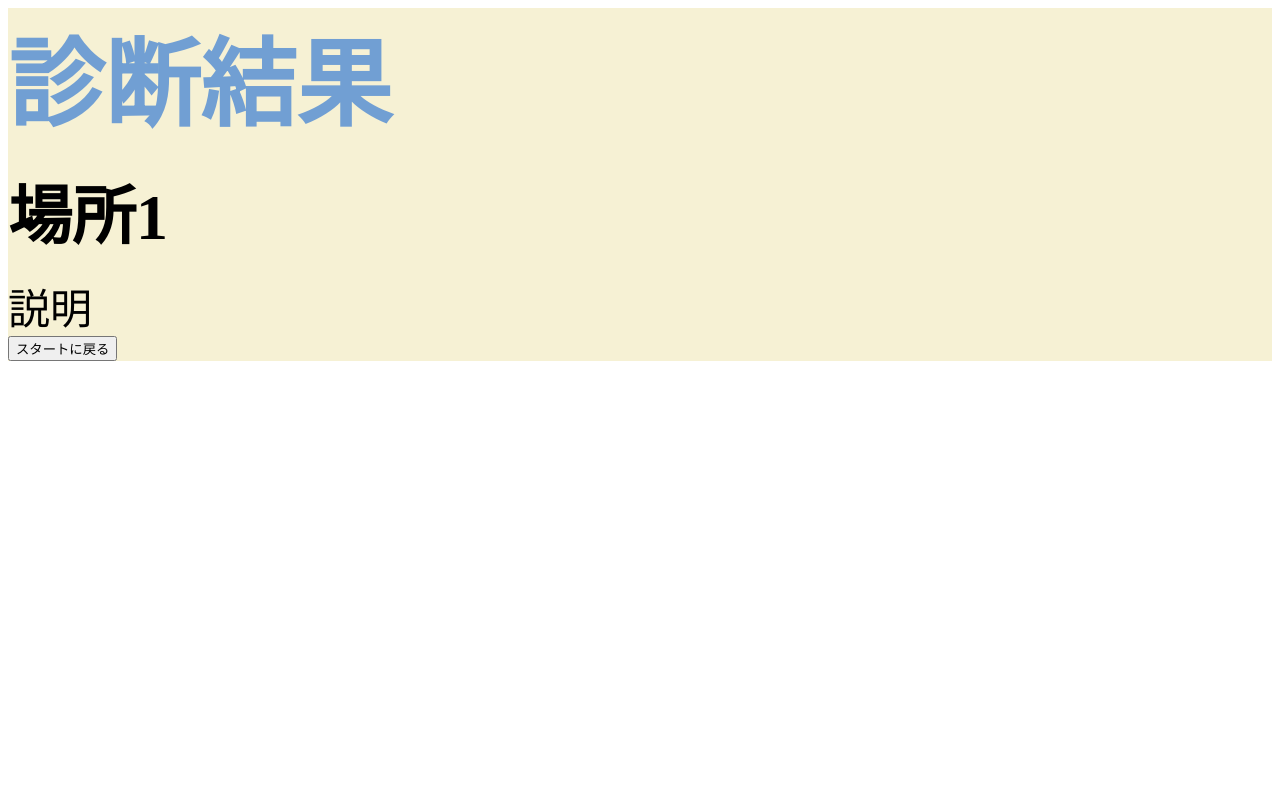
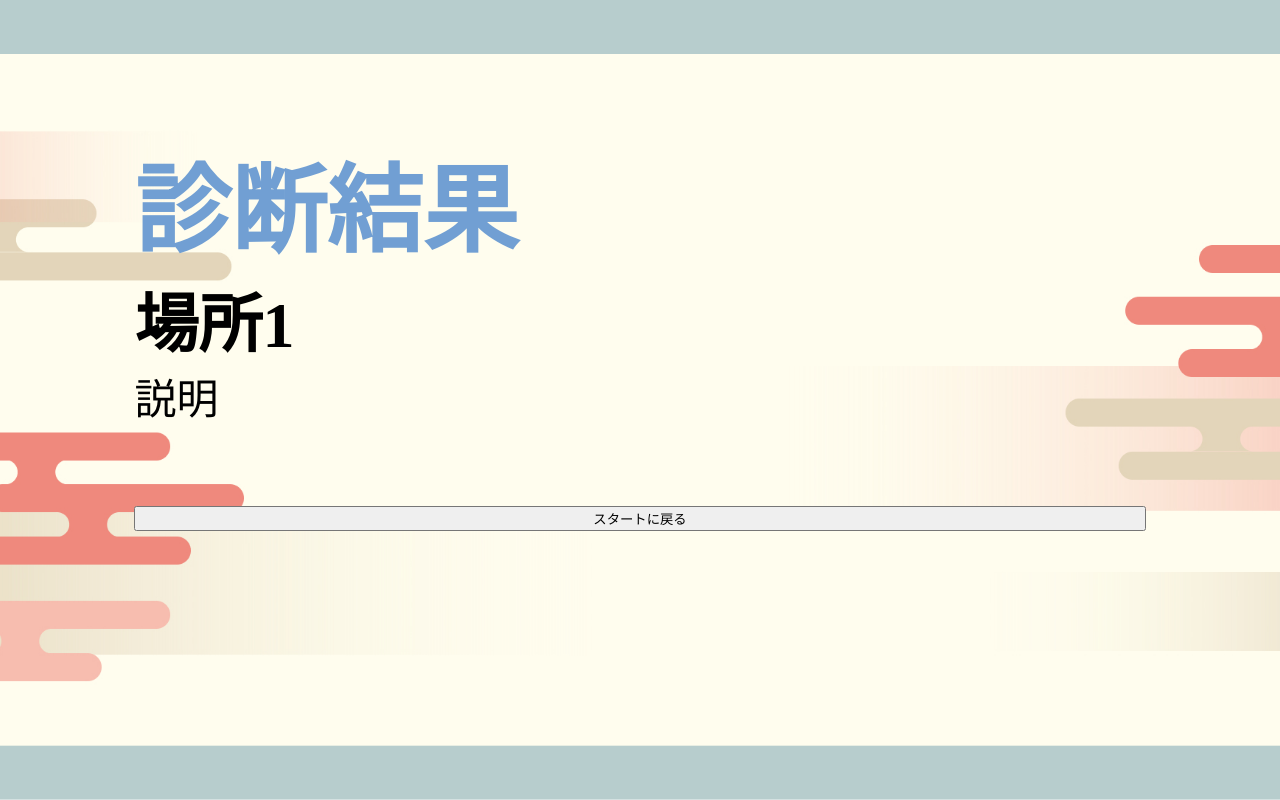
Before and after one commit to shinonome-inc/frontend-design-hackathon-2024-spring-teamA, a Next.js app: page /recommend/1 in a window 1280 px wide. Built offline with nearby package versions, Linux system fonts and the light colour scheme.

Commit message:
結果画面構成案

```diff
--- a/src/app/globals.css
+++ b/src/app/globals.css
@@ -82,6 +82,7 @@
 html,
 body {
   max-width: 100vw;
+  max-height: 100nh;
   overflow-x: hidden;
 }
 
--- a/src/pages/recommend/[locationId].jsx
+++ b/src/pages/recommend/[locationId].jsx
@@ -3,6 +3,7 @@ import { useRouter } from "next/router";
 import styled from 'styled-components';
 import { colors } from '@/colors';
 import Explanation from './explanation';
+import Image from 'next/image';
 
 const RecommendPage = () => {
   const router = useRouter();
@@ -11,25 +12,46 @@ const RecommendPage = () => {
     router.push(paths.index);
   }
   return (
-    <AllWrapper>
-      <Explanation lid={locationId}/>
-      <button onClick={onClick}>スタートに戻る</button>
-    </AllWrapper>
+    <ResultBody>
+      <AllWrapper>
+        <Image
+          src={"/Background.png"}
+          layout="fill"
+          objectFit='cover'
+        />
+        <ExplanationWrapper>
+          <Explanation lid={locationId}/>
+          <BackIndexButton onClick={onClick}>スタートに戻る</BackIndexButton>
+        </ExplanationWrapper>
+      </AllWrapper>
+    </ResultBody>
   );
 };
 
 export default RecommendPage;
 
+const ResultBody = styled.div`
+  top: 0;
+  left: 0;
+  height: 100%;
+  padding: 10%;
+`;
+
 const AllWrapper = styled.div`
-  background-color: ${colors.Beige};
-  width: 100%;
+  margin: 0;
+  display: flex;
+  flex-direction: column;
+`;
+
+const ExplanationWrapper = styled.div`
+  z-index: 10;
   height: 100%;
+  justify-content: center;
+  display: flex;
+  flex-direction: column;
+  gap: 80px;
+`;
+
+const BackIndexButton = styled.button`
   margin: 0;
 `;
-
-const RecommendTitle = styled.h1`
-  font-size: 96;
-  font-weight: Bold;
-  font-family: "Noto Sans JP";
-  color: ${colors.Blue};
-`;
--- a/src/pages/recommend/explanation.jsx
+++ b/src/pages/recommend/explanation.jsx
@@ -3,22 +3,28 @@ import { colors } from '@/colors';
 
 const Explanation = (props) => {
   return (
-    <Wrapper>
-      <RecommendTitle>診断結果</RecommendTitle>
-      <Location>場所{props.lid}</Location>
-      <ExplanationText>説明</ExplanationText>
-    </Wrapper>
+    <AllWrapper>
+      <ExplanationWrapper>
+        <RecommendTitle>診断結果</RecommendTitle>
+        <Location>場所{props.lid}</Location>
+        <ExplanationText>説明</ExplanationText>
+      </ExplanationWrapper>
+    </AllWrapper>
   );
 };
 
 export default Explanation;
 
-const Wrapper = styled.div`
+const AllWrapper = styled.div`
   width: 100%;
   height: 100%;
   display: flex;
+  margin 0;
+`;
+
+const ExplanationWrapper = styled.div`
+  display: flex;
   flex-direction: column;
-  gap: 18px;
 `;
 
 const RecommendTitle = styled.h1`
```
